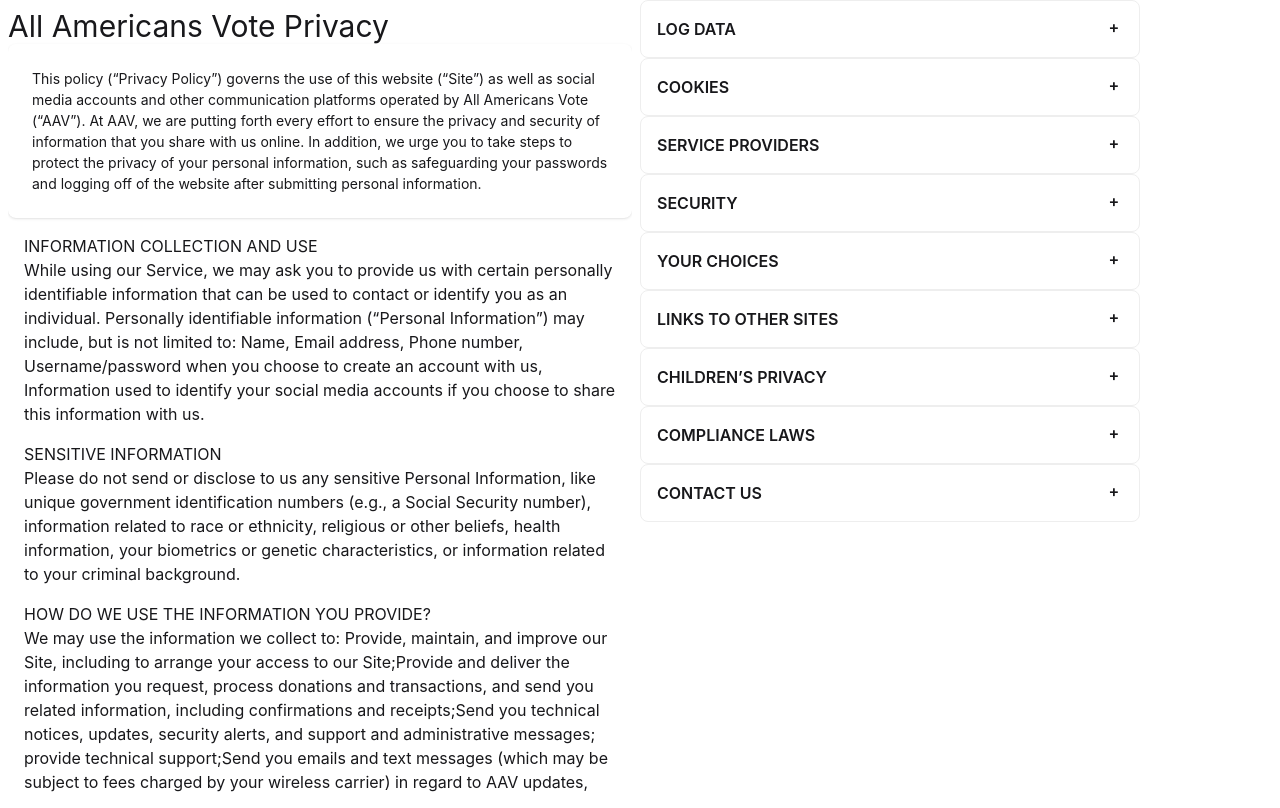
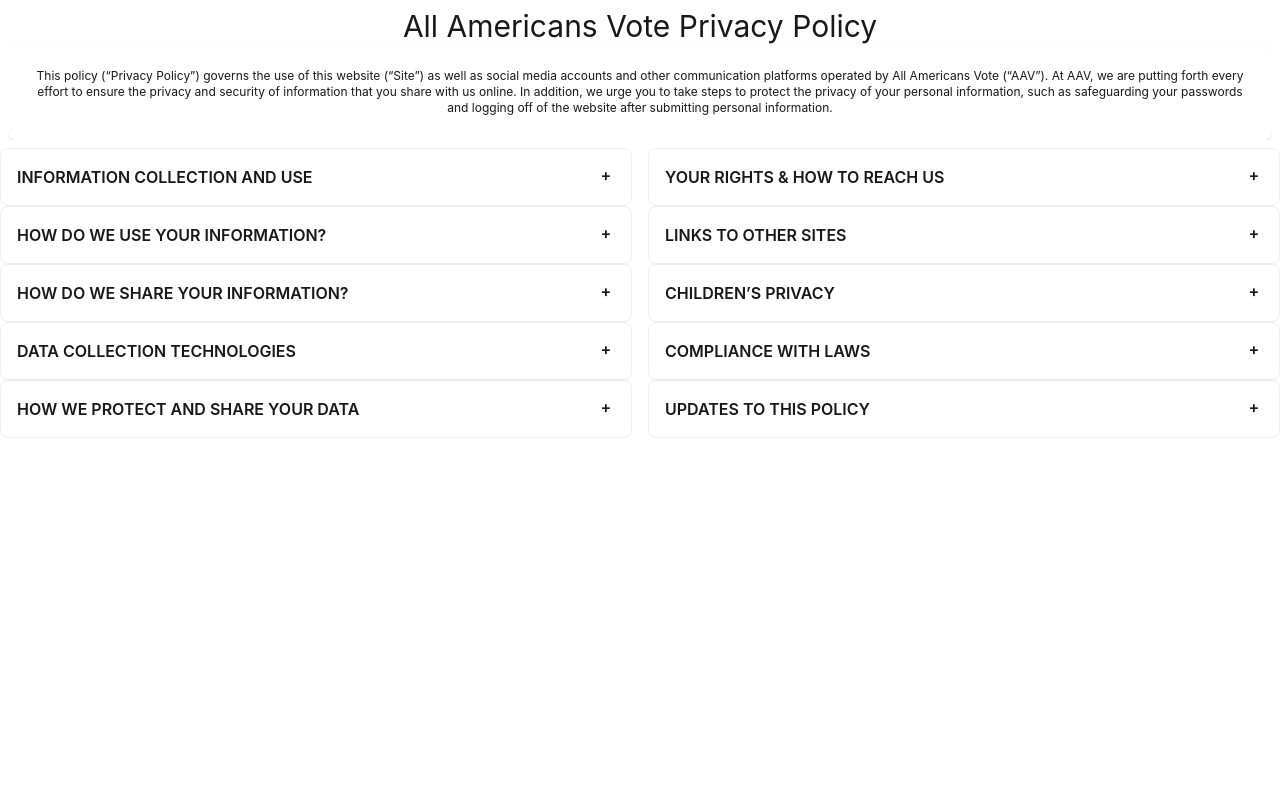
Before and after one commit to jjosephd/aav-ui, a React (Vite) app: page /privacy-policy in a window 1280 px wide. Built offline with nearby package versions, Linux system fonts and the light colour scheme.

Commit message:
Updates to data and privacy page include: -Consolidated data for easier readbility. -Data divided into 2 column accordion structure.

```diff
--- a/src/pages/privacy-policy/PrivacyPolicy.jsx
+++ b/src/pages/privacy-policy/PrivacyPolicy.jsx
@@ -2,14 +2,19 @@ import React from 'react';
 import privacyData from './data';
 
 const PrivacyPolicy = () => {
+  const midpoint = Math.ceil(privacyData.length / 2); // Create midpoint to divide data
+  const leftData = privacyData.slice(0, midpoint); // Left column data
+  const rightData = privacyData.slice(midpoint); // Right column data
   return (
     <div>
-      <div className="privacy-container grid grid-cols-1 md:grid-cols-2 h-screen">
-        <header className="header-container overflow-scroll  m-2">
-          <h1 className="text-3xl">All Americans Vote Privacy</h1>
+      <div className="privacy-container  h-screen">
+        <header className="header-container overflow-scroll m-2">
+          <h1 className="text-3xl text-center">
+            All Americans Vote Privacy Policy
+          </h1>
 
           <div className="menu dropdown-content bg-base-100 rounded-box z-1 min-w-[300px] shadow-sm">
-            <p className="m-4">
+            <p className="m-4 text-xs text-center">
               This policy (“Privacy Policy”) governs the use of this website
               (“Site”) as well as social media accounts and other communication
               platforms operated by All Americans Vote (“AAV”). At AAV, we are
@@ -24,101 +29,40 @@ const PrivacyPolicy = () => {
              * Navigation
              */}
           </div>
-          <div className="m-4" id="information">
-            <h2 className="uppercase">INFORMATION COLLECTION AND USE</h2>
-            <p>
-              While using our Service, we may ask you to provide us with certain
-              personally identifiable information that can be used to contact or
-              identify you as an individual. Personally identifiable information
-              (“Personal Information”) may include, but is not limited to: Name,
-              Email address, Phone number, Username/password when you choose to
-              create an account with us, Information used to identify your
-              social media accounts if you choose to share this information with
-              us.
-            </p>
-          </div>
-          <div className="m-4" id="sensitive-information">
-            <h2 className="uppercase">Sensitive Information</h2>
-            <p>
-              Please do not send or disclose to us any sensitive Personal
-              Information, like unique government identification numbers (e.g.,
-              a Social Security number), information related to race or
-              ethnicity, religious or other beliefs, health information, your
-              biometrics or genetic characteristics, or information related to
-              your criminal background.
-            </p>
-          </div>
-          <div className="m-4" id="information-use">
-            <h2 className="uppercase">
-              How do we use the information you provide?
-            </h2>
-            <p>
-              We may use the information we collect to: Provide, maintain, and
-              improve our Site, including to arrange your access to our
-              Site;Provide and deliver the information you request, process
-              donations and transactions, and send you related information,
-              including confirmations and receipts;Send you technical notices,
-              updates, security alerts, and support and administrative messages;
-              provide technical support;Send you emails and text messages (which
-              may be subject to fees charged by your wireless carrier) in regard
-              to AAV updates, volunteer opportunities, promotions, services, or
-              other information; Respond to your emails, submissions, comments,
-              questions, and requests; request feedback or support; otherwise
-              contact you about your participation with AAV and the use of our
-              Site;Solicit volunteers, donations, and support for AAV and for
-              other issues, and organizations that we support; connect you with
-              other volunteers; Allow you to participate in sweepstakes,
-              contests, or other promotions; Accomplish business purposes,
-              including to conduct audits or other internal functions intended
-              to address compliance requirements, for fraud prevention and
-              security monitories, to develop new products and services, to
-              improve or enhance the Site, and to determine the effectiveness of
-              AAV activities. Carry out any other purpose described to you at
-              the time the information was collected.
-            </p>
-          </div>
-          <div className="m-4" id="information-share">
-            <h2 className="uppercase">How do we share your information?</h2>
-            <p>
-              ‍We may share information about you as follows or as otherwise
-              described in this Privacy Policy: With vendors, service providers,
-              volunteers, and consultants who need access to such information to
-              carry out work on our behalf;With organizations, campaigns,
-              groups, or causes that we believe have similar viewpoints,
-              principles, or objectives or share similar goals; andWith
-              organizations that facilitate communications and information
-              sharing among such groups;To third party sponsors of sweepstakes,
-              contests, and similar promotions; Subject to applicable
-              contractual or legal restrictions, in connection with the sale or
-              exchange of your information and related data to a broker or other
-              non-profit or for-profit entity;In response to a request for
-              information if we believe disclosure is in accordance with, or
-              required by, any applicable law or legal process, including lawful
-              requests by public authorities to meet national security or law
-              enforcement requirements; when we believe in good faith that we
-              are lawfully authorized or required to do so or that doing so is
-              reasonably necessary or appropriate to comply with the law or
-              legal processes or to respond to lawful requests, claims, or legal
-              authorities, including responding to lawful subpoenas, warrants,
-              or court orders; andWhen we believe in good faith that disclosure
-              is necessary to protect or defend our rights, to protect the
-              safety and security of AAV, users of our Site, or others, or to
-              investigate suspected fraud, abuse, security issues, and other
-              illegal activities.
-            </p>
-          </div>
         </header>
 
-        <div className="accordion-container max-w-[500px]">
-          {privacyData.map((data, i) => (
+        <div className="grid grid-cols-1 md:grid-cols-2 gap-4">
+          {/* Left Column */}
+          <div className="accordion-container join join-vertical w-full">
+            {leftData.map((data, i) => (
               <div
                 key={i}
-              className="collapse collapse-plus bg-base-100 border border-base-300 "
+                className="collapse collapse-plus bg-base-100 border border-base-300"
               >
                 <input
                   type="radio"
-                name="my-accordion-1"
-                defaultChecked={i === -1}
+                  name="accordion-left"
+                  defaultChecked={false}
+                />
+                <div className="collapse-title font-semibold">{data.title}</div>
+                <div className="collapse-content text-sm">
+                  <div className="p-6">{data.content}</div>
+                </div>
+              </div>
+            ))}
+          </div>
+
+          {/* Right Column */}
+          <div className="accordion-container join join-vertical w-full">
+            {rightData.map((data, i) => (
+              <div
+                key={i}
+                className="collapse collapse-plus bg-base-100 border border-base-300"
+              >
+                <input
+                  type="radio"
+                  name="accordion-right"
+                  defaultChecked={false}
                 />
                 <div className="collapse-title font-semibold">{data.title}</div>
                 <div className="collapse-content text-sm">
@@ -129,6 +73,7 @@ const PrivacyPolicy = () => {
           </div>
         </div>
       </div>
+    </div>
   );
 };
 
--- a/src/pages/privacy-policy/data.js
+++ b/src/pages/privacy-policy/data.js
@@ -1,54 +1,53 @@
-/**
- * Privacy Policy
- * Codebase Author: Jordan Daniel
- * Date: 4/23/2025
- *
- */
 const privacyData = [
   {
-    title: 'LOG DATA',
+    title: 'INFORMATION COLLECTION AND USE',
     content:
-      'We may collect information that your browser sends whenever you visit our Service ("LogData"). This Log Data may include information such as your computer\'s Internet Protocol ("IP") address, browser type, browser version, the pages of our Service that you visit, the time and date of your visit, the time spent on those pages, and other statistics.',
+      'While using our Service, we may ask you to provide us with certain personally identifiable information that can be used to contact or identify you as an individual. Personally identifiable information (“Personal Information”) may include, but is not limited to: Name, Email address, Phone number, Username/password when you choose to create an account with us, Information used to identify your social media accounts if you choose to share this information with us. Please do not send or disclose to us any sensitive Personal Information, like unique government identification numbers (e.g., a Social Security number), information related to race or ethnicity, religious or other beliefs, health information, your biometrics or genetic characteristics, or information related to your criminal background.',
   },
   {
-    title: 'COOKIES',
+    title: 'HOW DO WE USE YOUR INFORMATION?',
     content:
-      'Cookies are files with small amounts of data, which may include an anonymous unique identifier. Cookies are sent to your browser from a web site and stored on your computer’s hard drive. We use “cookies” to collect information. You can instruct your browser to refuse all cookies or to indicate when a cookie is being sent. However, if you do not accept cookies, you may not be able to use some portions of our Service.',
+      'We may use the information we collect to: Provide, maintain, and improve our Site; Deliver the information you request and send confirmations/receipts; Send technical notices, updates, security alerts, and admin messages; Respond to emails, questions, and feedback; Solicit volunteers and support; Enable participation in promotions; Conduct internal audits, prevent fraud, enhance features; and carry out any other purposes described at the time the information was collected.',
   },
   {
-    title: 'SERVICE PROVIDERS',
+    title: 'HOW DO WE SHARE YOUR INFORMATION?',
     content:
-      'We may employ third party companies and individuals to facilitate our Service, to provide the Service on our behalf, to perform Service-related services, or to assist us in analyzing how our Service is used.These third parties have access to your Personal Information only to perform these tasks on our behalf and are obligated not to disclose or use it for any other purpose.',
+      'We may share your information with: Vendors, service providers, or consultants working on our behalf; Like-minded organizations, campaigns, or causes; Third-party sweepstakes sponsors; Brokers (with legal or contractual limits); Public authorities if required by law; and in cases of fraud, abuse, or threats to safety. All sharing is in good faith and in accordance with applicable laws.',
   },
   {
-    title: 'SECURITY',
+    title: 'DATA COLLECTION TECHNOLOGIES',
     content:
-      'The security of your Personal Information is important to us but remember that no method of transmission over the Internet or method of electronic storage is 100% secure. While we strive to use commercially acceptable means to protect your Personal Information, we cannot guarantee its absolute security.',
+      'We may collect data such as IP address, browser version, pages visited, time on site, and other stats ("Log Data"). We also use cookies to collect information. Cookies are small files stored on your device and can be controlled or blocked through your browser settings. Disabling cookies may affect functionality of parts of our Service.',
   },
   {
-    title: 'YOUR CHOICES',
+    title: 'HOW WE PROTECT AND SHARE YOUR DATA',
     content:
-      'If you no longer want to receive notification emails from us, you may opt-out by using the opt-out/unsubscribe mechanism contained in each email. Please note that if you opt out of receiving notification emails from us, we may still send you important administrative messages, from which you cannot opt out.If you no longer want to receive SMS/text messages from us, you may opt out by using the opt-out/unsubscribe mechanism contained in each SMS/text message. If you would like to update Personal Information that you have provided to us, you may write to us at contact@allamericans.org.',
+      'We may employ third-party companies and individuals to help us deliver or analyze the Service. These parties have limited access and are prohibited from disclosing your data for any unrelated purposes. While we take reasonable steps to protect your data, no transmission or storage method is 100% secure. We cannot guarantee absolute security, but we strive to use commercially acceptable means to protect your Personal Information.',
+  },
+  {
+    title: 'YOUR RIGHTS & HOW TO REACH US',
+    content:
+      'You can opt out of emails by using the unsubscribe link in any message. Administrative emails may still be sent. To stop SMS/texts, follow opt-out instructions in each message. To update your information, email contact@allamericans.org. For any questions about this policy or your data rights, you may contact us at contact@allamericans.org.',
   },
   {
     title: 'LINKS TO OTHER SITES',
     content:
-      'Our Service may contain links to other sites that are not operated by us. If you click on a third- party link, you will be directed to that third party’s site. We strongly advise you to review the Privacy Policy of every site you visit.We have no control over and assume no responsibility for the content, privacy policies, or practices of any third-party sites or services.',
+      'Our Service may contain links to external sites not operated by us. Once you leave our domain, we have no control over and take no responsibility for the content, privacy practices, or policies of those sites. Please review each site’s privacy policy before engaging.',
   },
   {
     title: 'CHILDREN’S PRIVACY',
     content:
-      'Our Service does not address anyone under the age of 18 (“Children”).We do not knowingly collect personally identifiable information from children under 18. If you are a parent or guardian and you are aware that your child has provided us with Personal Information, please contact us. If we discover that a child under 18 has provided us with Personal Information, we will delete such information from our servers immediately.',
+      'Our Service is not intended for individuals under the age of 18. We do not knowingly collect personal information from children. If you’re a parent or guardian and believe your child has submitted data, please contact us. We will delete such data immediately.',
   },
   {
-    title: 'COMPLIANCE LAWS',
+    title: 'COMPLIANCE WITH LAWS',
     content:
-      '‍We will disclose your Personal Information where required to do so by law or subpoena.',
+      'We will disclose your Personal Information where required by law, subpoena, or other legal processes. This includes lawful requests by public authorities for national security or law enforcement purposes.',
   },
   {
-    title: 'CONTACT US',
+    title: 'UPDATES TO THIS POLICY',
     content:
-      '‍If you have any questions about this Privacy Policy, please contact us at contact@allamericans.org.',
+      'We may update this Privacy Policy from time to time. Any changes will be posted on this page with an updated “Last Revised” date. We encourage you to review this policy periodically for the latest information on our privacy practices.',
   },
 ];
 export default privacyData;
```
Lines whose indentation alone changed are shown as unchanged.
